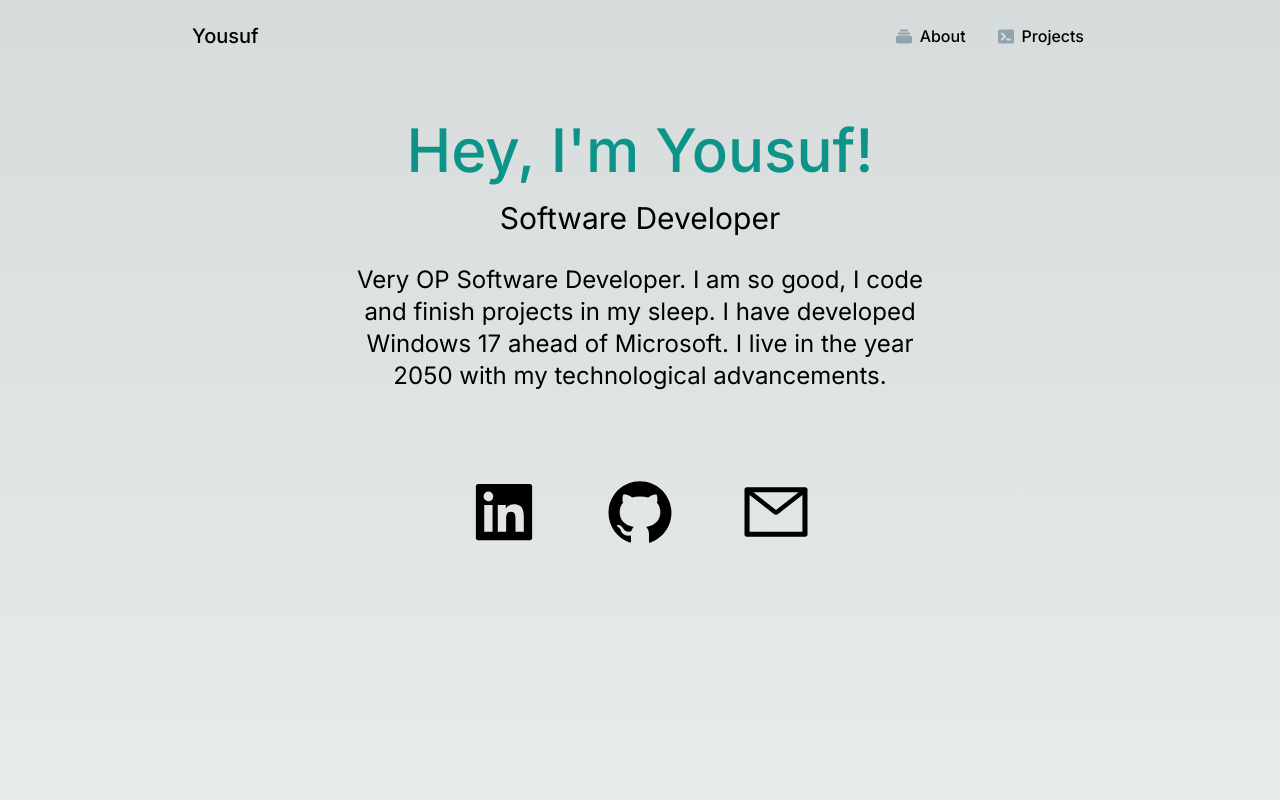
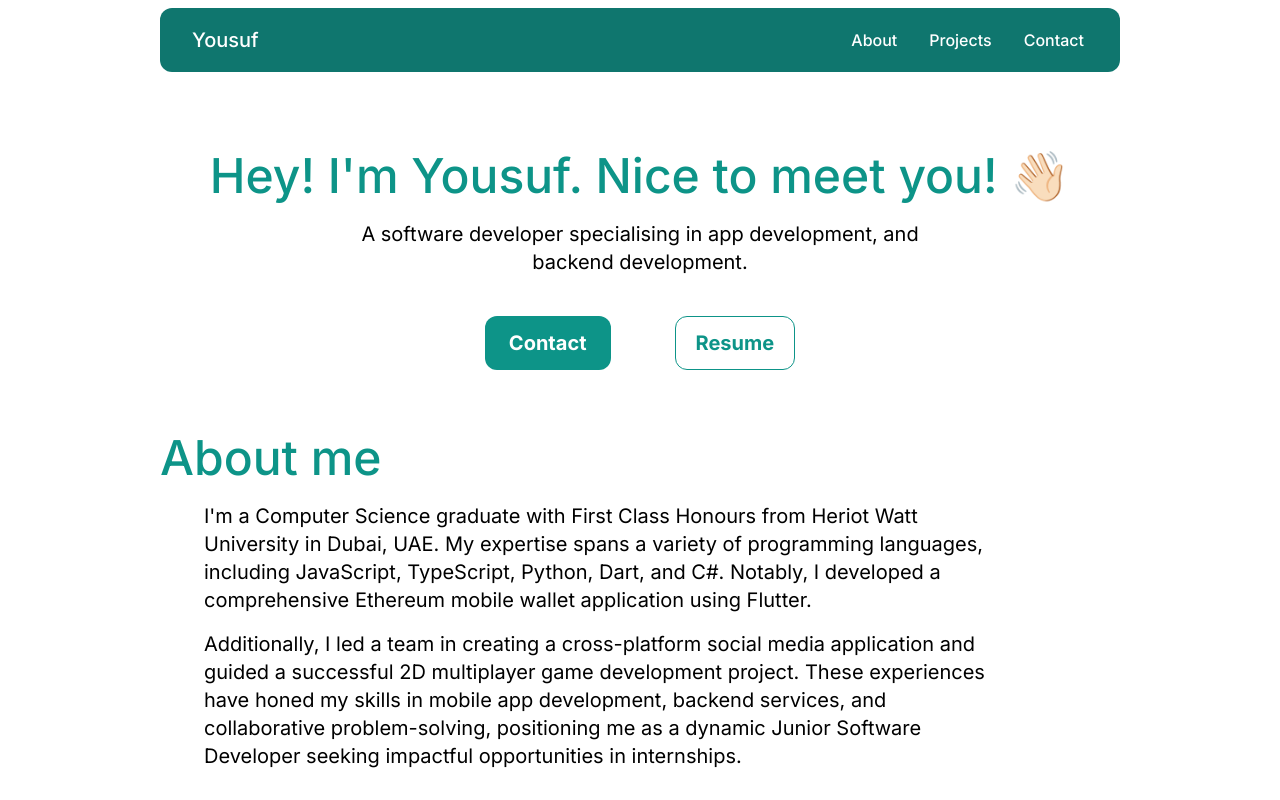
Before and after one commit to ya27hw/react-portfolio, a Next.js app: page / in a window 1280 px wide. Shown: the top 800 px of the page. Built offline with nearby package versions, Linux system fonts and the light colour scheme.

Commit message:
Developed extra stuff

```diff
--- a/app/components/NavBar.tsx
+++ b/app/components/NavBar.tsx
@@ -7,7 +7,7 @@ import {
   IconButton,
 } from "@material-tailwind/react";
 
-export function NavBar() {
+function NavBar() {
   const [openNav, setOpenNav] = React.useState(false);
 
   React.useEffect(() => {
@@ -22,55 +22,38 @@ export function NavBar() {
       <Typography
         as="li"
         variant="small"
-        color="blue-gray"
+        color="black"
         className="flex items-center gap-x-2 p-1 font-medium"
       >
-        <svg
-          width="16"
-          height="15"
-          viewBox="0 0 16 15"
-          fill="none"
-          xmlns="http://www.w3.org/2000/svg"
-        >
-          <path
-            d="M5 0.5C4.73478 0.5 4.48043 0.605357 4.29289 0.792893C4.10536 0.98043 4 1.23478 4 1.5C4 1.76522 4.10536 2.01957 4.29289 2.20711C4.48043 2.39464 4.73478 2.5 5 2.5H11C11.2652 2.5 11.5196 2.39464 11.7071 2.20711C11.8946 2.01957 12 1.76522 12 1.5C12 1.23478 11.8946 0.98043 11.7071 0.792893C11.5196 0.605357 11.2652 0.5 11 0.5H5ZM2 4.5C2 4.23478 2.10536 3.98043 2.29289 3.79289C2.48043 3.60536 2.73478 3.5 3 3.5H13C13.2652 3.5 13.5196 3.60536 13.7071 3.79289C13.8946 3.98043 14 4.23478 14 4.5C14 4.76522 13.8946 5.01957 13.7071 5.20711C13.5196 5.39464 13.2652 5.5 13 5.5H3C2.73478 5.5 2.48043 5.39464 2.29289 5.20711C2.10536 5.01957 2 4.76522 2 4.5ZM0 8.5C0 7.96957 0.210714 7.46086 0.585786 7.08579C0.960859 6.71071 1.46957 6.5 2 6.5H14C14.5304 6.5 15.0391 6.71071 15.4142 7.08579C15.7893 7.46086 16 7.96957 16 8.5V12.5C16 13.0304 15.7893 13.5391 15.4142 13.9142C15.0391 14.2893 14.5304 14.5 14 14.5H2C1.46957 14.5 0.960859 14.2893 0.585786 13.9142C0.210714 13.5391 0 13.0304 0 12.5V8.5Z"
-            fill="#90A4AE"
-          />
-        </svg>
-
-        <a href="#about" className="flex items-center">
+        <a href="#about" className="flex items-center" onClick={() => {}}>
           About
         </a>
       </Typography>
       <Typography
         as="li"
         variant="small"
-        color="blue-gray"
+        color="black"
         className="flex items-center gap-x-2 p-1 font-medium"
       >
-        <svg
-          width="16"
-          height="15"
-          viewBox="0 0 16 15"
-          fill="none"
-          xmlns="http://www.w3.org/2000/svg"
-        >
-          <path
-            fill-rule="evenodd"
-            clip-rule="evenodd"
-            d="M0 2.5C0 1.96957 0.210714 1.46086 0.585786 1.08579C0.960859 0.710714 1.46957 0.5 2 0.5H14C14.5304 0.5 15.0391 0.710714 15.4142 1.08579C15.7893 1.46086 16 1.96957 16 2.5V12.5C16 13.0304 15.7893 13.5391 15.4142 13.9142C15.0391 14.2893 14.5304 14.5 14 14.5H2C1.46957 14.5 0.960859 14.2893 0.585786 13.9142C0.210714 13.5391 0 13.0304 0 12.5V2.5ZM3.293 3.793C3.48053 3.60553 3.73484 3.50021 4 3.50021C4.26516 3.50021 4.51947 3.60553 4.707 3.793L7.707 6.793C7.89447 6.98053 7.99979 7.23484 7.99979 7.5C7.99979 7.76516 7.89447 8.01947 7.707 8.207L4.707 11.207C4.5184 11.3892 4.2658 11.49 4.0036 11.4877C3.7414 11.4854 3.49059 11.3802 3.30518 11.1948C3.11977 11.0094 3.0146 10.7586 3.01233 10.4964C3.01005 10.2342 3.11084 9.9816 3.293 9.793L5.586 7.5L3.293 5.207C3.10553 5.01947 3.00021 4.76516 3.00021 4.5C3.00021 4.23484 3.10553 3.98053 3.293 3.793ZM9 9.5C8.73478 9.5 8.48043 9.60536 8.29289 9.79289C8.10536 9.98043 8 10.2348 8 10.5C8 10.7652 8.10536 11.0196 8.29289 11.2071C8.48043 11.3946 8.73478 11.5 9 11.5H12C12.2652 11.5 12.5196 11.3946 12.7071 11.2071C12.8946 11.0196 13 10.7652 13 10.5C13 10.2348 12.8946 9.98043 12.7071 9.79289C12.5196 9.60536 12.2652 9.5 12 9.5H9Z"
-            fill="#90A4AE"
-          />
-        </svg>
         <a href="#projects" className="flex items-center">
           Projects
+        </a>
+      </Typography>
+      <Typography
+        as="li"
+        variant="small"
+        color="black"
+        className="flex items-center gap-x-2 p-1 font-medium"
+      >
+        <a href="#contact" className="flex items-center">
+          Contact
         </a>
       </Typography>
     </ul>
   );
 
   return (
-    <Navbar className="mx-auto max-w-screen-xl px-4 py-2 lg:px-8 lg:py-4">
+    <Navbar className="mx-auto max-w-screen-xl px-4 py-1 lg:px-8 lg:py-3 bg-teal-700 dark:bg-teal-600 border-none">
       <div className="container mx-auto flex items-center justify-between text-blue-gray-900">
         <Typography
           as="a"
@@ -83,7 +66,7 @@ export function NavBar() {
         <IconButton
           variant="text"
           className="ml-auto h-6 w-6 text-inherit hover:bg-transparent focus:bg-transparent active:bg-transparent lg:hidden"
-          ripple={false}
+          ripple={true}
           onClick={() => setOpenNav(!openNav)}
         >
           {openNav ? (
@@ -127,3 +110,5 @@ export function NavBar() {
     </Navbar>
   );
 }
+
+export default NavBar;
--- a/app/page.tsx
+++ b/app/page.tsx
@@ -2,8 +2,9 @@
 import Head from "next/head";
 import { AiFillLinkedin, AiFillGithub, AiOutlineMail } from "react-icons/ai";
 import Card from "./components/Card";
-import {NavBar} from "./components/NavBar";
+import NavBar from "./components/NavBar";
 import { useState } from "react";
+import { TypeAnimation } from "react-type-animation";
 
 export default function Home() {
   // const [darkMode, setDarkMode] = useState(false);
@@ -17,48 +18,70 @@ export default function Home() {
         <title>My portfolio</title>
       </Head>
       {/* Main component is here */}
-      <main className="px-5 md:px-20 lg:px-40 dark:bg-slate-800">
-        <div id="navbar-section">
+      <main className="px-5 md:px-20 lg:px-40 dark:bg-slate-800 bg-white">
+        <div id="navbar-section" className="pt-5 md:pt-2">
           <NavBar />
         </div>
-        {/* This section covers the NavBar, and the body below it */}
-        <section className="min-h-screen">
+        {/* body below it */}
+        <section className="pt-3 lg:pt-10">
           <div className="text-center p-10">
-            <h2 className="text-5xl py-2 dark:text-teal-500 text-teal-600 font-medium md:text-6xl">
-              Hey, I'm Yousuf!
-            </h2>
-            <h3 className="text-2xl pt-3 pb-2 md:text-3xl">
-              Software Developer
-            </h3>
-            <p className="text-lg py-5 leading-8 md:text-2xl max-w-xl mx-auto">
-              Very OP Software Developer. I am so good, I code and finish
-              projects in my sleep. I have developed Windows 17 ahead of
-              Microsoft. I live in the year 2050 with my technological
-              advancements.
+            <TypeAnimation
+              className="text-5xl py-2 dark:text-teal-500 text-teal-600 font-medium md:text-5xl"
+              sequence={[
+                0,
+                "Hey!",
+                1000,
+                "Hey! I'm Yousuf.",
+                1000,
+                "Hey! I'm Yousuf. Nice to meet you! 👋🏻",
+              ]}
+              wrapper="span"
+              speed={40}
+              cursor={false}
+            />
+            <p className="text-lg pt-5 leading-8 md:text-xl max-w-xl mx-auto">
+              A software developer specialising in app development, and backend
+              development.
             </p>
           </div>
-          <div className="text-5xl flex justify-center gap-16 py-6  md:text-7xl">
-            <AiFillLinkedin
-              onClick={handleLinkedInClick}
-              style={{ cursor: "pointer" }}
-            />{" "}
-            <AiFillGithub />
-            <AiOutlineMail />
+          <div className="text-xl flex justify-center gap-16 md:text-xl ">
+            <button className="bg-teal-600 text-white font-bold py-3 px-6 rounded-xl">
+              Contact
+            </button>
+            <button className="bg-transparent text-teal-600 font-bold py-3 px-5 rounded-xl border border-teal-600">
+              Resume
+            </button>
           </div>
         </section>
         <section>
-          <div id="about-section">
-            <h2 className="text-4xl lg:text-5xl pb-3 dark:text-teal-500 text-teal-600 font-medium">
+          <div id="about-section" className="pt-16">
+            <h2
+              id="about"
+              className="text-4xl lg:text-5xl pb-3 dark:text-teal-500 text-teal-600 font-medium"
+            >
               About me
             </h2>
-            <p className="text-md md:text-xl py-2 leading-8 px-10 max-w-6xl">
-              Lorem Ipsum dolores meow more text to be filled here this is just
-              text filler text this text is filler text filler text I love
-              watching my pidol Haaland why he didn't win Ballon d'or
+            <p className="text-md md:text-xl py-2 leading-8 px-11 max-w-4xl">
+              I'm a Computer Science graduate with First Class Honours from
+              Heriot Watt University in Dubai, UAE. My expertise spans a variety
+              of programming languages, including JavaScript, TypeScript,
+              Python, Dart, and C#. Notably, I developed a comprehensive
+              Ethereum mobile wallet application using Flutter.
+            </p>
+            <p className="text-md md:text-xl py-2 leading-8 px-11 max-w-4xl">
+              Additionally, I led a team in creating a cross-platform social
+              media application and guided a successful 2D multiplayer game
+              development project. These experiences have honed my skills in
+              mobile app development, backend services, and collaborative
+              problem-solving, positioning me as a dynamic Junior Software
+              Developer seeking impactful opportunities in internships.
             </p>
           </div>
           <div id="projects-section">
-            <h2 className="text-4xl lg:text-5xl pt-20 pb-3 dark:text-teal-500 text-teal-600 font-medium">
+            <h2
+              id="projects"
+              className="text-4xl lg:text-5xl pt-20 pb-3 dark:text-teal-500 text-teal-600 font-medium"
+            >
               Projects
             </h2>
             <div className="lg:flex gap-10" id="cards-section">
@@ -77,6 +100,20 @@ export default function Home() {
               delightful font duo, serif and script perfect for headlines
             </p>
           </div>
+          <h2
+            id="contact"
+            className="text-4xl lg:text-5xl py-10 dark:text-teal-500 text-teal-600 font-medium"
+          >
+            Contact Me
+          </h2>
+          <div className="text-5xl flex justify-center gap-16 pb-7">
+            <AiFillLinkedin
+              onClick={handleLinkedInClick}
+              style={{ cursor: "pointer" }}
+            />{" "}
+            <AiFillGithub />
+            <AiOutlineMail />
+          </div>
         </section>
       </main>
     </div>
--- a/package.json
+++ b/package.json
@@ -15,7 +15,8 @@
     "react": "^18",
     "react-burger-menu": "^3.0.9",
     "react-dom": "^18",
-    "react-icons": "^4.12.0"
+    "react-icons": "^4.12.0",
+    "react-type-animation": "^3.2.0"
   },
   "devDependencies": {
     "@types/node": "^20",
```
Also changed, not shown: 1 other file (tests, documents, lock files or other folders).
